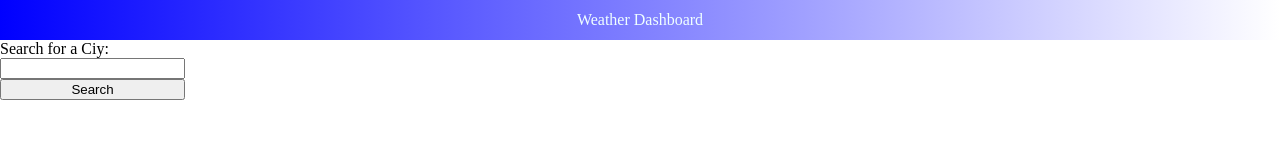
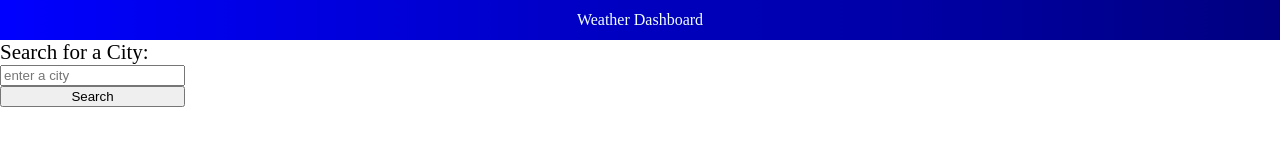
Before and after one commit to JessDorgu/weather-dash, a plain HTML site: page index.html in a window 1280 px wide. Drawn offline with Linux system fonts and the light colour scheme.

Commit message:
added div classes

```diff
--- a/assets/style.css
+++ b/assets/style.css
@@ -5,7 +5,7 @@ body{
 }
 
 header {
-    background:linear-gradient(to right, blue,white);
+    background:linear-gradient(to right, blue,navy);
     text-align: center;
     color:azure;
     height: 40px;
@@ -24,4 +24,5 @@ aside{
 form {
     display:flex;
     flex-direction: column;
+    font-size: 21px;
 }
--- a/index.html
+++ b/index.html
@@ -11,10 +11,16 @@
     <header>Weather Dashboard</header>
     <div></div>
     <aside>
-        <form>Search for a Ciy:
-            <input id="search-input">
+        <form>Search for a City:
+            <input id="search-input" placeholder="enter a city">
             <button id="search-btn">Search</button>
         </form>
     </aside>
+    <section class="city-info">
+        <div class="city-info-card"></div>
+    </section>
+    <section class="forecast">
+        <div class="forecast-cards"></div>
+    </section>
 </body>
 </html>
```
